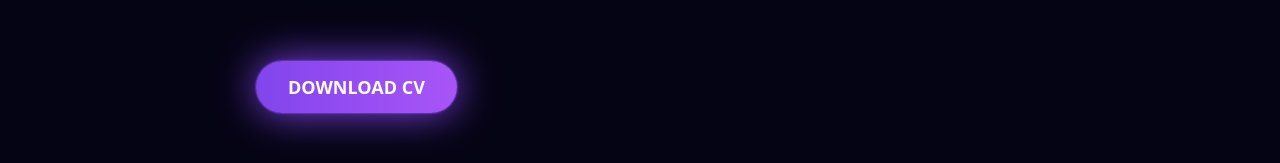
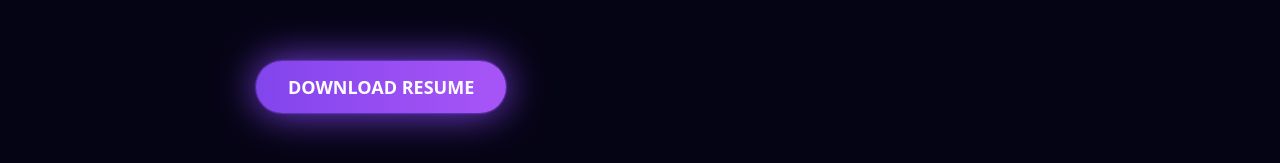
Before and after one commit to MohdArham421/Portfolio, a React (Vite) app: page / in a window 1280 px wide. Shown: the part 763-926 px from the top of the page. Built offline with nearby package versions, Linux system fonts and the light colour scheme.

Commit message:
Updated Resume

```diff
--- a/src/Components/About.jsx
+++ b/src/Components/About.jsx
@@ -45,7 +45,7 @@
           </p>
 
           <a
-            href="https://drive.google.com/file/d/1UKIG3CIUKA-4GHN2Hn01YFSAksaMBF89/view?usp=drivesdk"
+            href="https://drive.google.com/file/d/1emiDP2Sd4UAIs-cra5m1PqjQPGAnm-JS/view?usp=drivesdk"
             target="_blank"
             rel="noopener noreferrer"
             className="inline-block text-white py-3 px-8 rounded-full mt-5 text-lg font-bold transition duration-300 transform hover:scale-105"
@@ -55,7 +55,7 @@
                 '0 0 2px #8245ec, 0 0 2px #8245ec, 0 0 40px #8245ec',
             }}
           >
-            DOWNLOAD CV
+            DOWNLOAD RESUME
           </a>
         </div>
 
```
